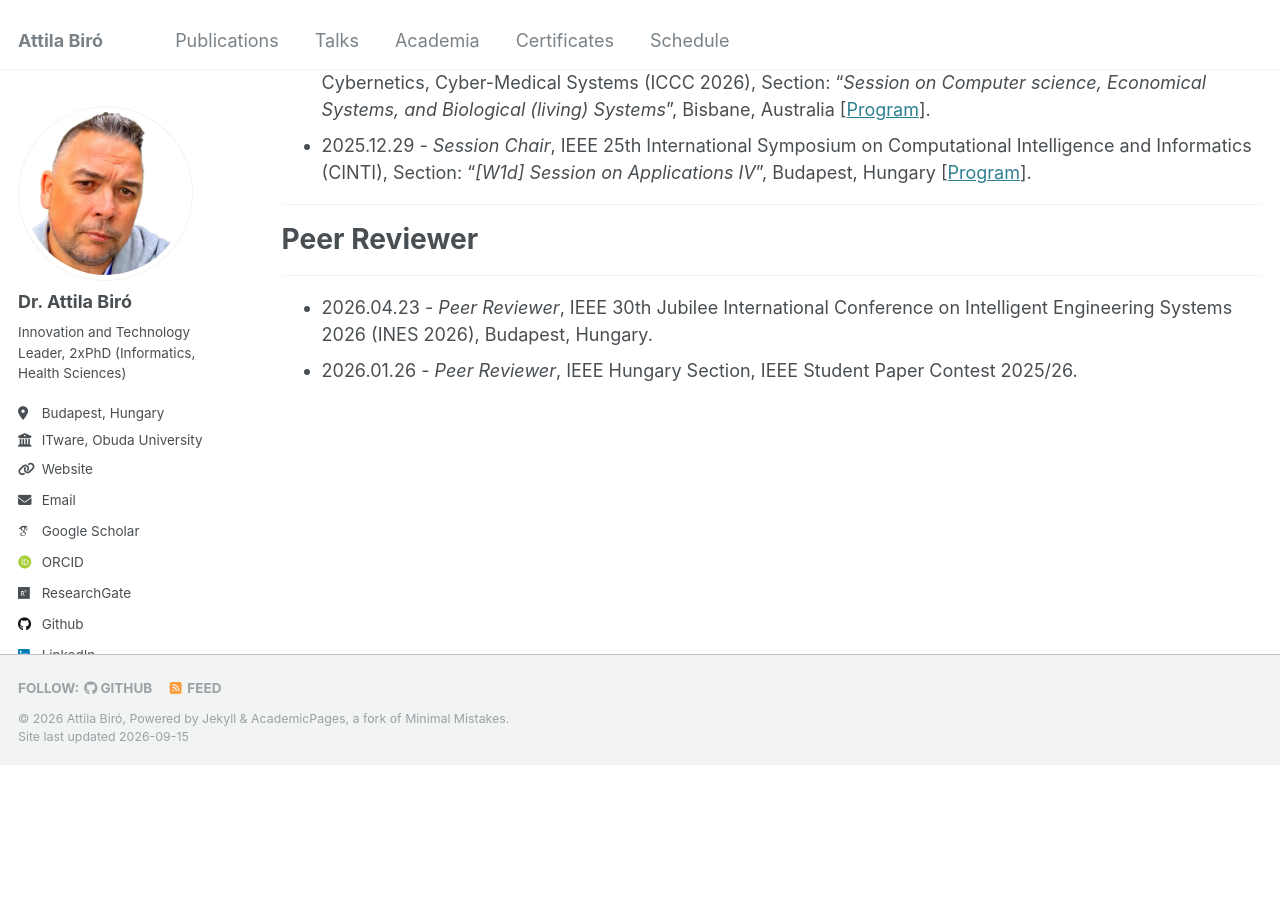
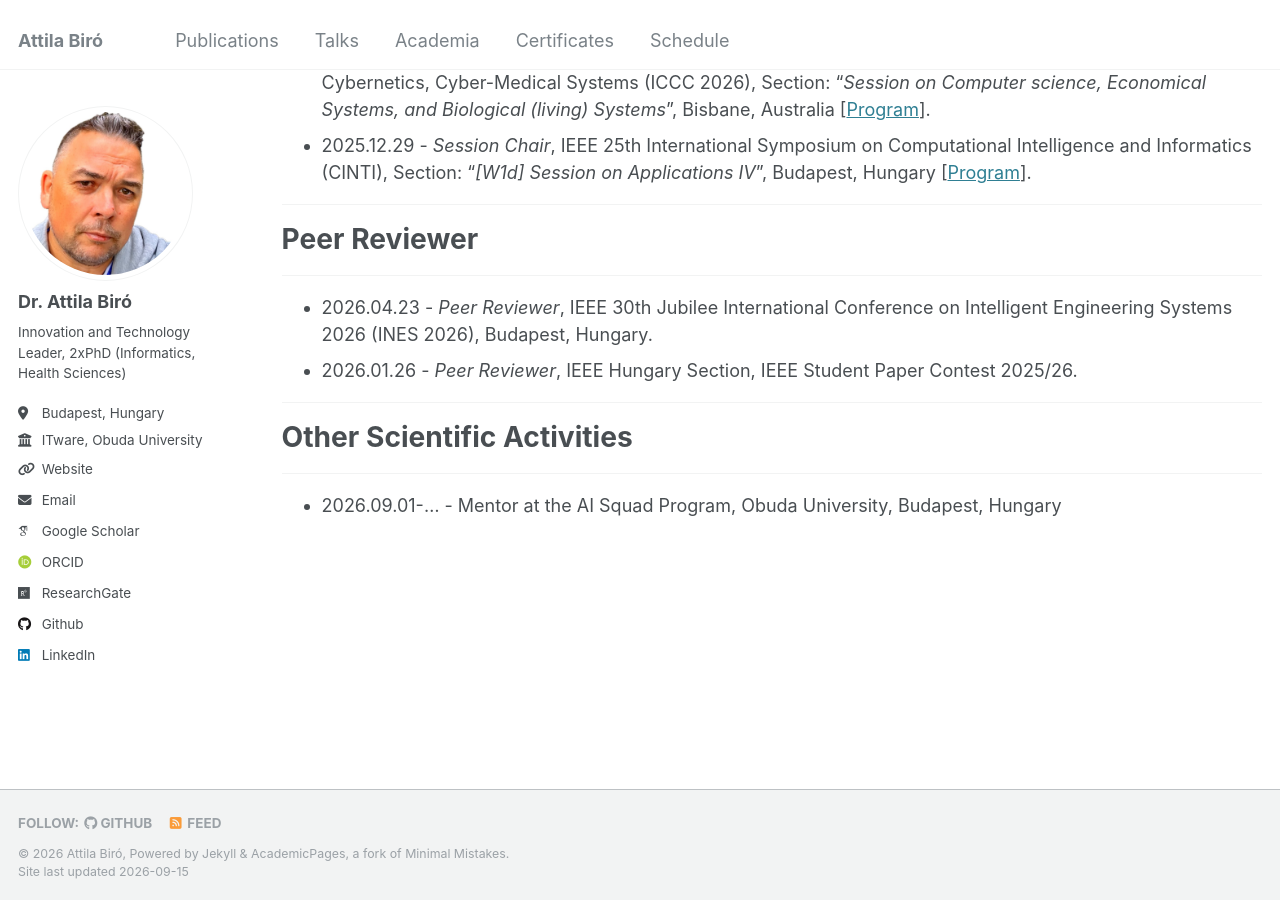
Before and after one commit to biroka/biroka.github.io, a Jekyll site: the page built from _pages/phd_mathematics.md, in a window 1280 px wide and 900 px high, scrolled down 4828 px. Built offline with Jekyll 4.4.1, drawn with Linux system fonts in a browser that asks for light colours; some web fonts are replaced; before the commit the page ends 5593 px from its top, so only the background shows below that.

Commit message:
Add mentoring role in Other Scientific Activities section

```diff
--- a/_pages/phd_mathematics.md
+++ b/_pages/phd_mathematics.md
@@ -104,3 +104,8 @@ author_profile: true
 ***
 * 2026.04.23 - _Peer Reviewer_, IEEE 30th Jubilee International Conference on Intelligent Engineering Systems 2026 (INES 2026), Budapest, Hungary.
 * 2026.01.26 - _Peer Reviewer_, IEEE Hungary Section, IEEE Student Paper Contest 2025/26.
+
+***
+# Other Scientific Activities
+***
+* 2026.09.01-... - Mentor at the AI Squad Program, Obuda University, Budapest, Hungary
```
